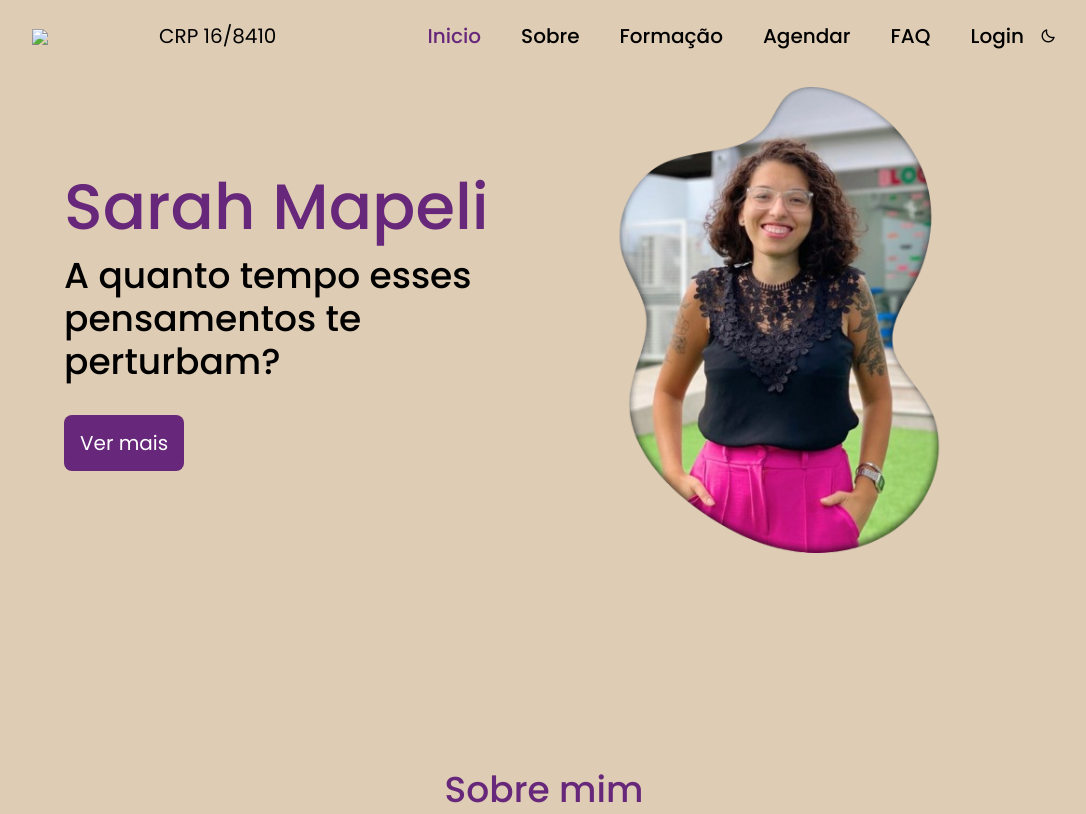
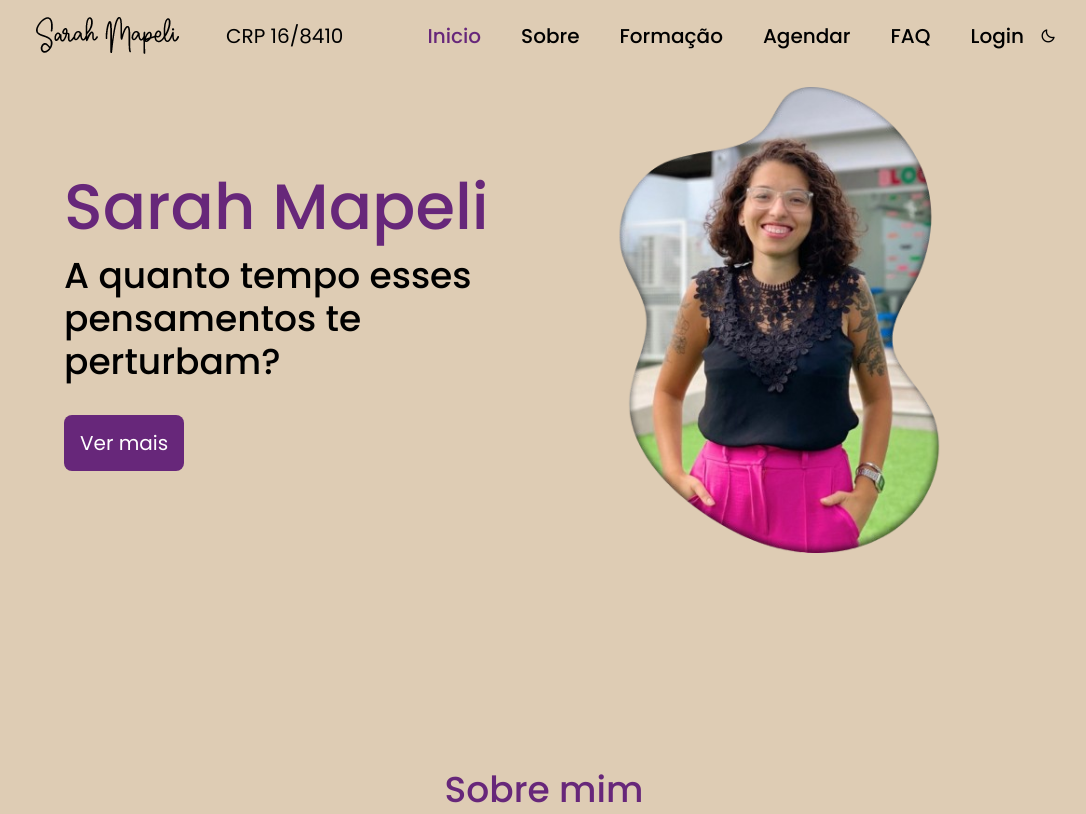
Before and after one commit to artrigu-monster/Site-Responsivo-para-Psicologa, a plain HTML site: page index.html in a window 1280 px wide. Shown: the top 814 px of the page, without its empty margins (96-1182 px from the left). Drawn offline with nearby package versions, Linux system fonts and the light colour scheme; the site is published under a folder, as on GitHub Pages, so addresses that start at the root find nothing.

Commit message:
Fix image source path in header navigation

```diff
--- a/index.html
+++ b/index.html
@@ -29,7 +29,7 @@
     <header class="l-header" id="header">
         <nav class="nav bd-container">
             <a href="#" class="nav__logo">
-            <img src="/assets/img/logo-psi-150.png"></a>
+            <img src="assets/img/logo-psi-150.png"></a>
             CRP 16/8410
             <div class="nav__menu" id="nav-menu">
                 <ul class="nav__list">
```
